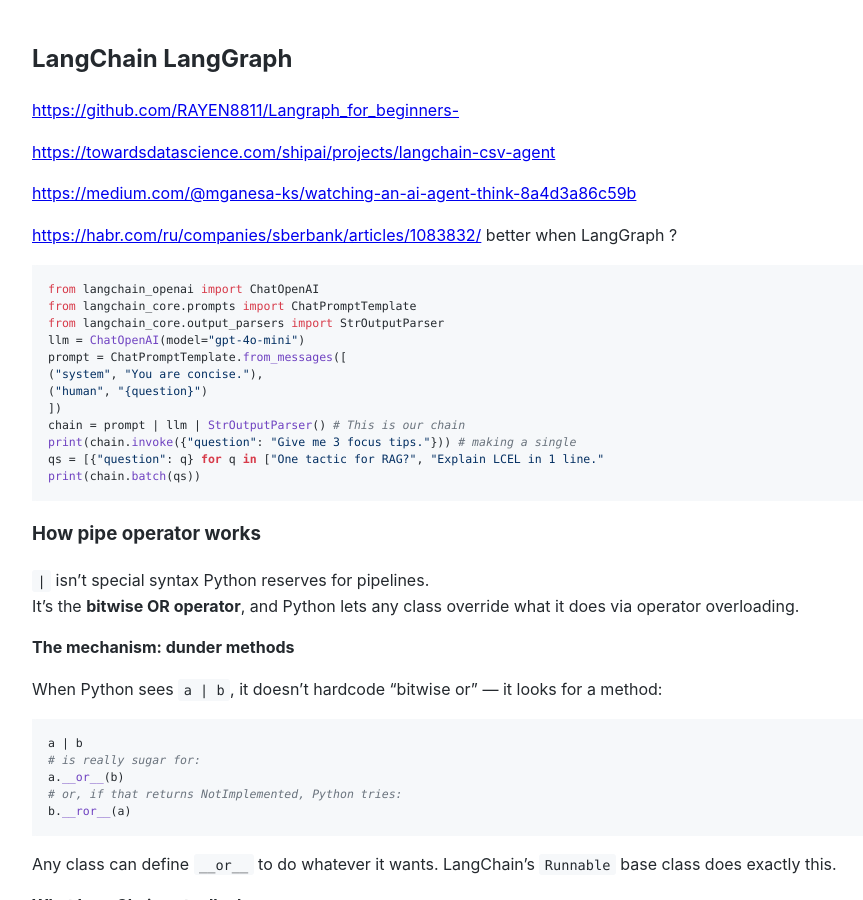
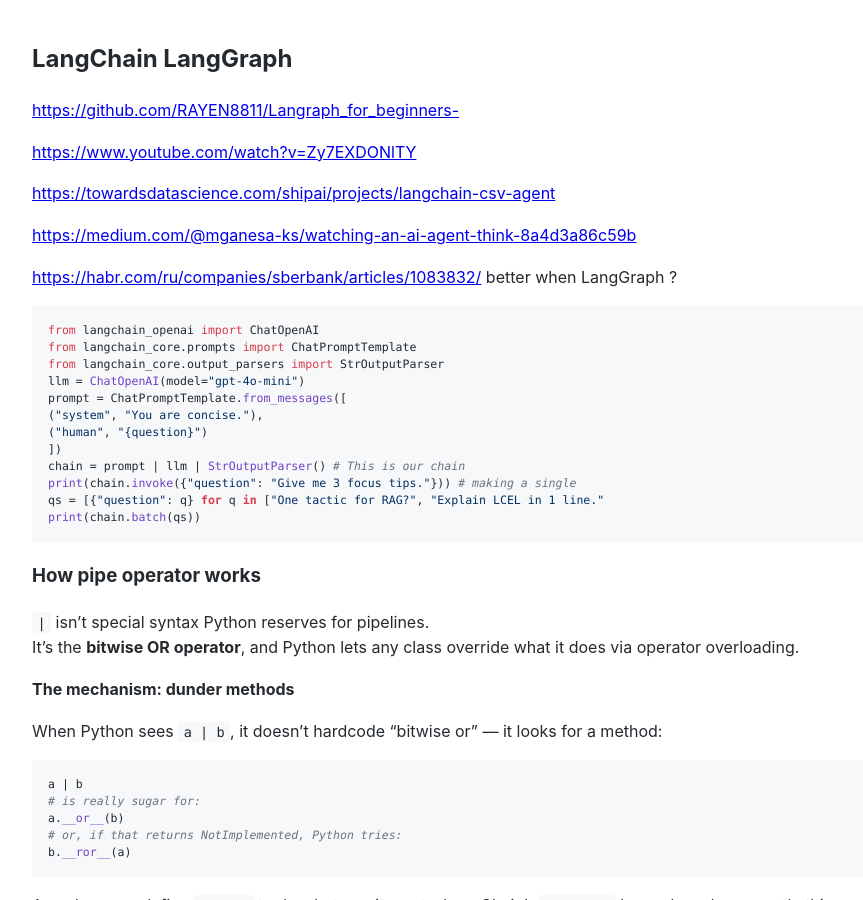
Before and after one commit to Michael-Lubinsky/michael-lubinsky.github.com, a Jekyll site: the page built from ml/langchain.md, in a window 1280 px wide and 900 px high. Shown: the whole window, without its empty margins (158-1021 px from the left). Built offline with Jekyll 4.4.1, drawn with Linux system fonts in a browser that asks for light colours; our own code applies the rules of GitHub Pages for plain Markdown files.

Commit message:
Add links to LangChain resources

```diff
--- a/ml/langchain.md
+++ b/ml/langchain.md
@@ -1,6 +1,8 @@
 ## LangChain LangGraph
 
 <https://github.com/RAYEN8811/Langraph_for_beginners->
+
+<https://www.youtube.com/watch?v=Zy7EXDONlTY>
 
 <https://towardsdatascience.com/shipai/projects/langchain-csv-agent>
 
```
